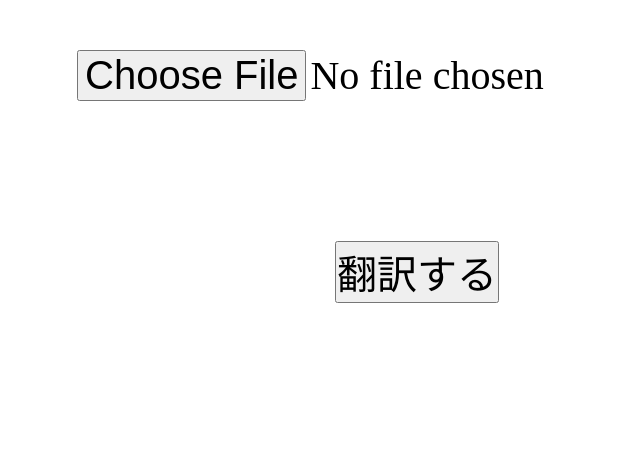
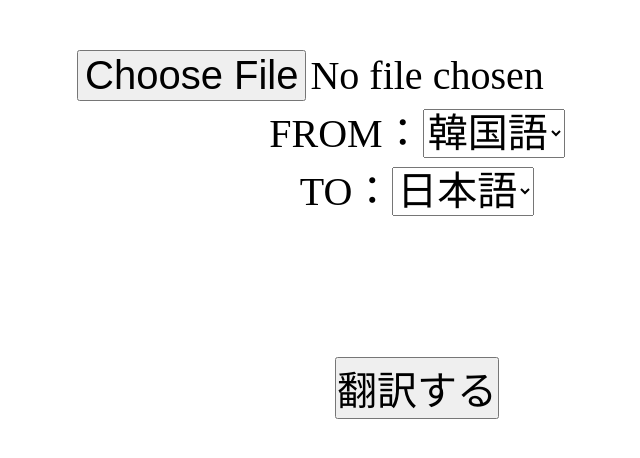
Before and after one commit to KanekoK/c-tas, a Flask app: page / in a window 1280 px wide. Shown: the part 166-624 px from the top of the page, without its empty margins (223-863 px from the left). Run offline with Flask 2, Linux system fonts and the light colour scheme.

Commit message:
多言語対応

```diff
--- a/functions.py
+++ b/functions.py
@@ -6,7 +6,6 @@ from google.cloud import translate
 
 
 # 画像読み込み
-img_file_path = 'uploads/sample.png'
 
 def allowed_file(filename, ALLOWED_EXTENSIONS):
     return '.' in filename and \
@@ -53,15 +52,13 @@ def img2digit(img_file_path):
     text = res_json['responses'][0]['fullTextAnnotation']['text']
     return text
 
-def korean2japanese(target_text):
+def lang_translation(target_text, from_lang, to_lang):
     KEY = config.API_KEY
     url = "https://translation.googleapis.com/language/translate/v2?key="
     api_url = url + KEY
     sentence = "&q="+target_text
-    langtolang = "&source=ko&target=ja"
+    langtolang = "&source="+from_lang+"&target="+to_lang
     res = requests.get(api_url+sentence+langtolang)
     res_json = res.json()
     trans_text = res_json["data"]["translations"][0]["translatedText"]
     return trans_text
-
-# print(korean2japanese("배웠어요"))
--- a/server.py
+++ b/server.py
@@ -5,7 +5,7 @@ from werkzeug.utils import secure_filename
 from google.cloud import translate
 
 
-UPLOAD_FOLDER = r'C:\Users\kaneko\program\c-tas\uploads'
+UPLOAD_FOLDER = r'/Users/kenya/program/c-tas/uploads'
 ALLOWED_EXTENSIONS = set(['png', 'jpg', 'jpeg'])
 
 app = Flask(__name__)
@@ -24,6 +24,8 @@ def confirm():
         if 'upload_file' not in request.files:
             return redirect(url_for('index'))
         file = request.files['upload_file']
+        from_lang = request.form['from_lang']
+        to_lang = request.form['to_lang']
         if file.filename == '':
             return redirect(request.url)
         if file and functions.allowed_file(file.filename, ALLOWED_EXTENSIONS):
@@ -32,7 +34,7 @@ def confirm():
             file.save(file_img_path)
 
             text = functions.img2digit(file_img_path)
-            trans_text = functions.korean2japanese(text)
+            trans_text = functions.lang_translation(text, from_lang, to_lang)
             return render_template('confirm.html', before_text=text, after_text=trans_text)
     else:
         return redirect(url_for('index'))
--- a/templates/confirm.html
+++ b/templates/confirm.html
@@ -22,6 +22,9 @@
         <p>{{ after_text }}</p>
       </div>
     </div>
+    <div>
+      <a href="./">戻る</a>
+    </div>
   </main>
   <footer></footer>
 </body>
--- a/templates/index.html
+++ b/templates/index.html
@@ -15,6 +15,14 @@
     <div class="form_box">
       <form action="confirm.html" method="post" enctype="multipart/form-data">
         <p><input type="file" name="upload_file"></p>
+        <p>FROM：<select name="from_lang" id="from_lang">
+          <option value="ko">韓国語</option>
+          <option value="ja">日本語</option>
+        </select></p>
+        <p>TO：<select name="to_lang" id="to_lang">
+          <option value="ja">日本語</option>
+          <option value="ko">韓国語</option>
+        </select></p>
         <p class="button"><input type="submit" value="翻訳する"></p>
       </form>
     </div>
```
